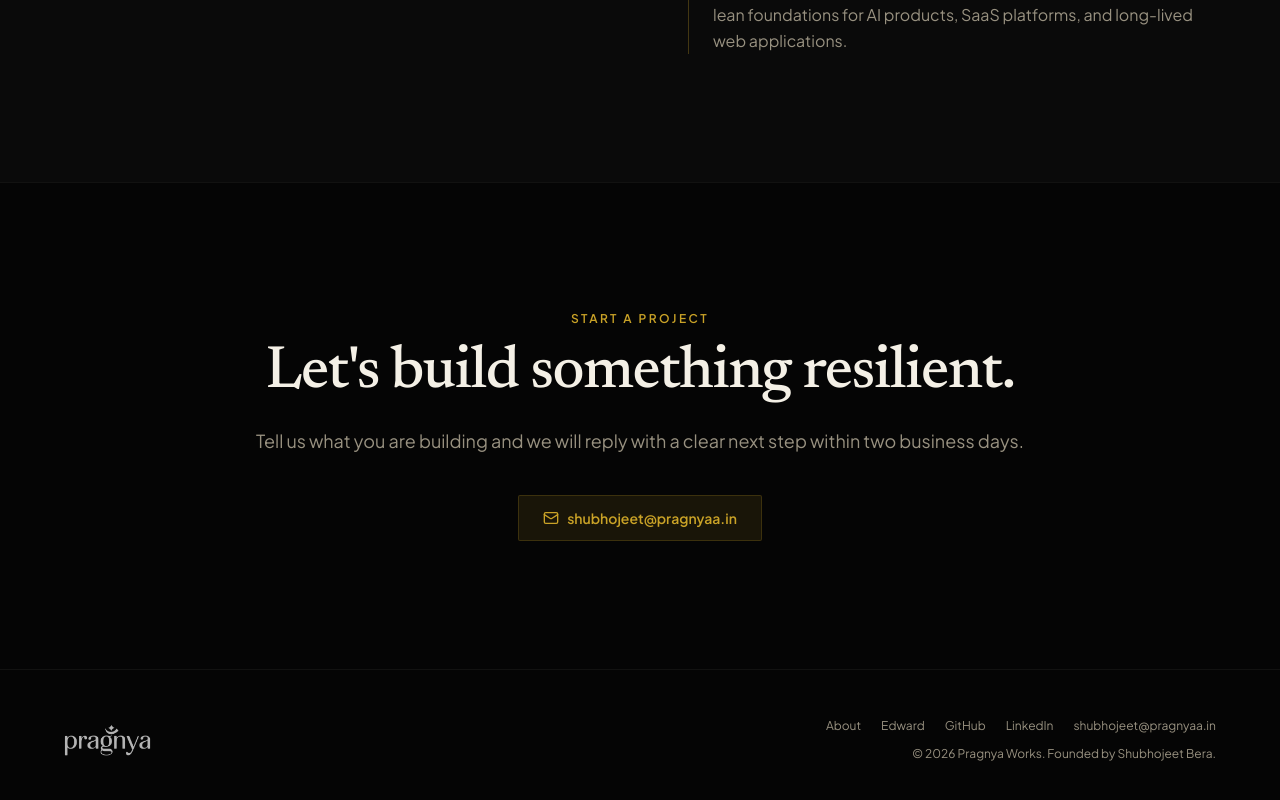
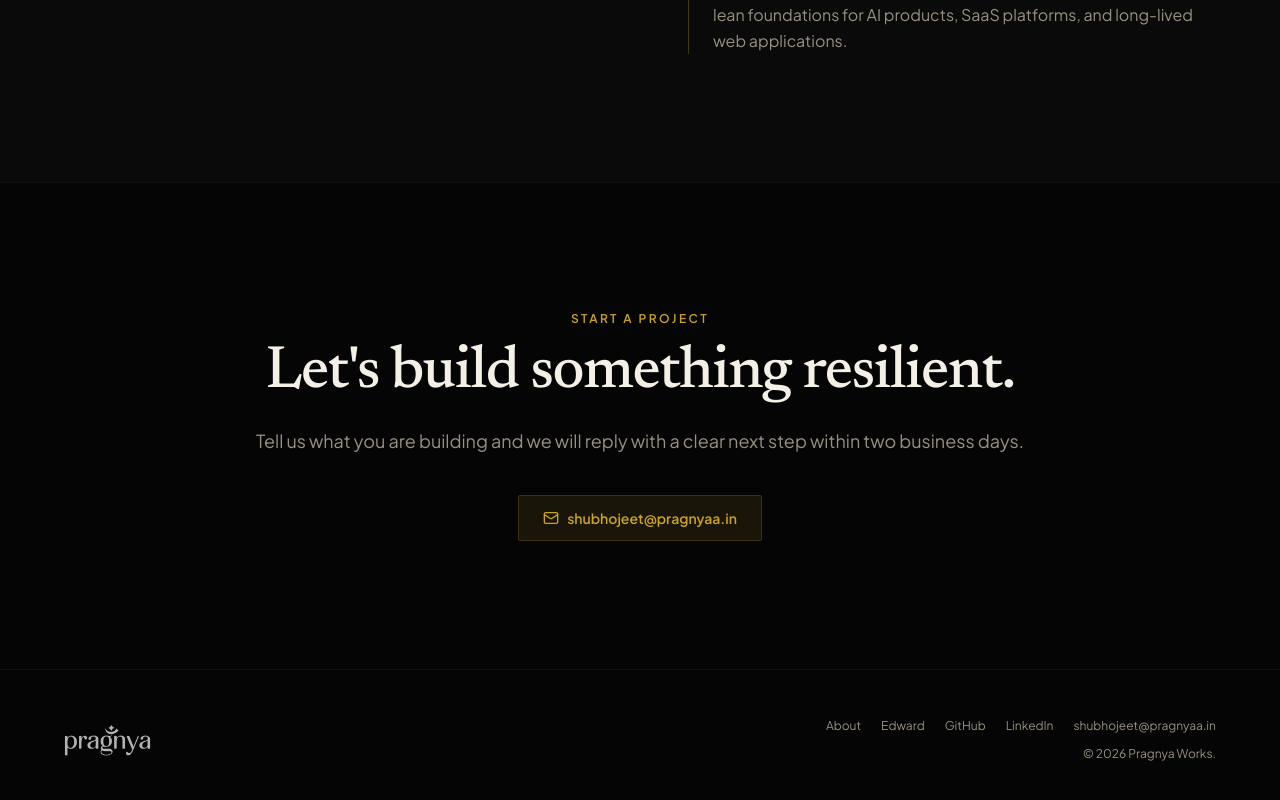
Before and after one commit to pragnya-works/pragnya, a Next.js app: page / in a window 1280 px wide. Shown: the part 3558-4358 px from the top of the page. Built offline with nearby package versions, Linux system fonts and the light colour scheme.

Commit message:
refactor(footer): drop founder credit line
Removes "Founded by Shubhojeet Bera." from the footer, leaving the
copyright line. The founder is still named on /about and /edward and
in the Organization/Person structured data.

```diff
--- a/components/Footer.tsx
+++ b/components/Footer.tsx
@@ -1,7 +1,7 @@
 import Link from "next/link";
 import { PragnyaLogo } from "@/components/PragnyaLogo";
 import { contactHref } from "@/lib/navigation";
-import { founder, siteConfig } from "@/lib/site";
+import { siteConfig } from "@/lib/site";
 
 const linkClass = "transition hover:text-accent";
 
@@ -53,7 +53,7 @@ export function Footer() {
             </ul>
           </nav>
           <p>
-            &copy; {year} {siteConfig.name}. Founded by {founder.name}.
+            &copy; {year} {siteConfig.name}.
           </p>
         </div>
       </div>
```
